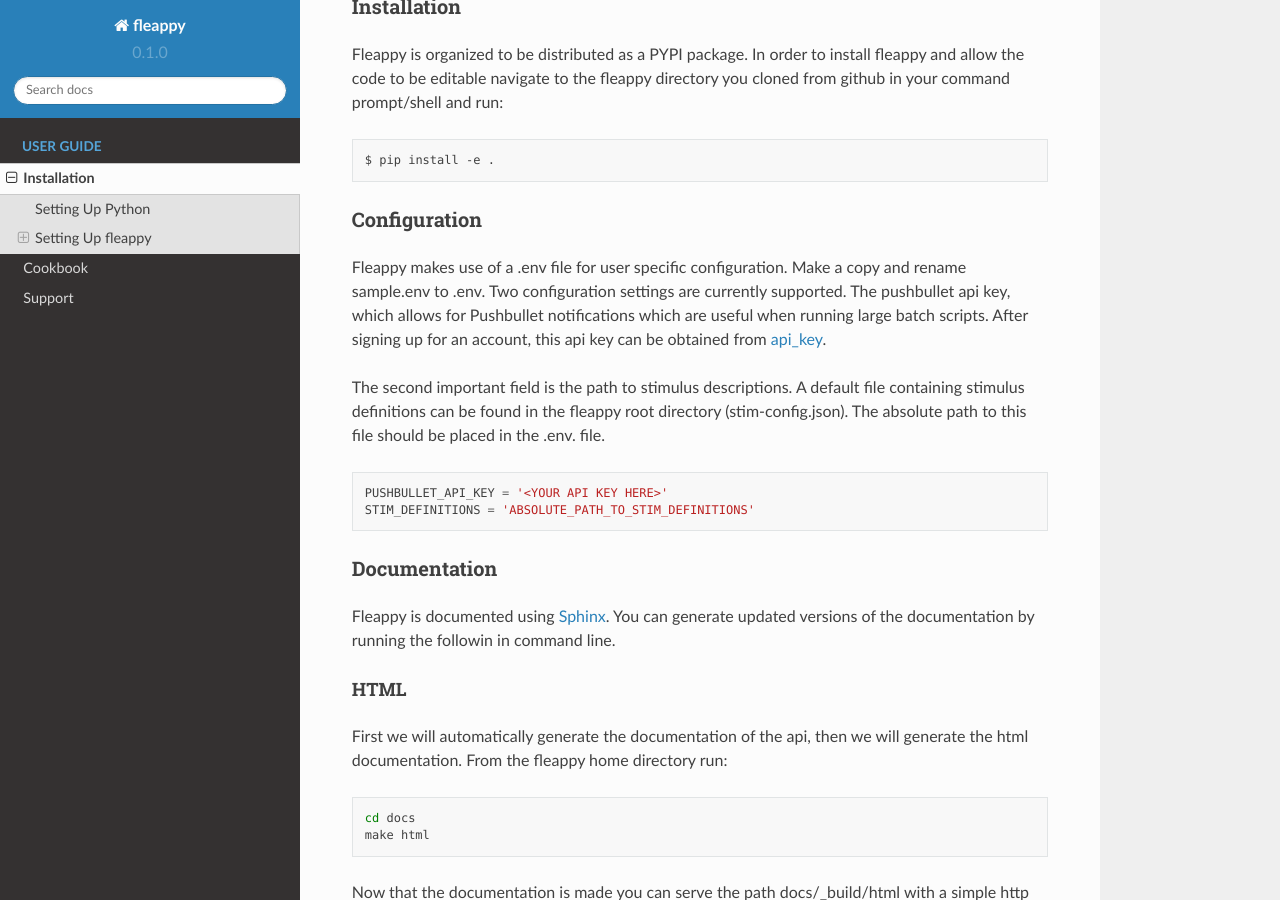
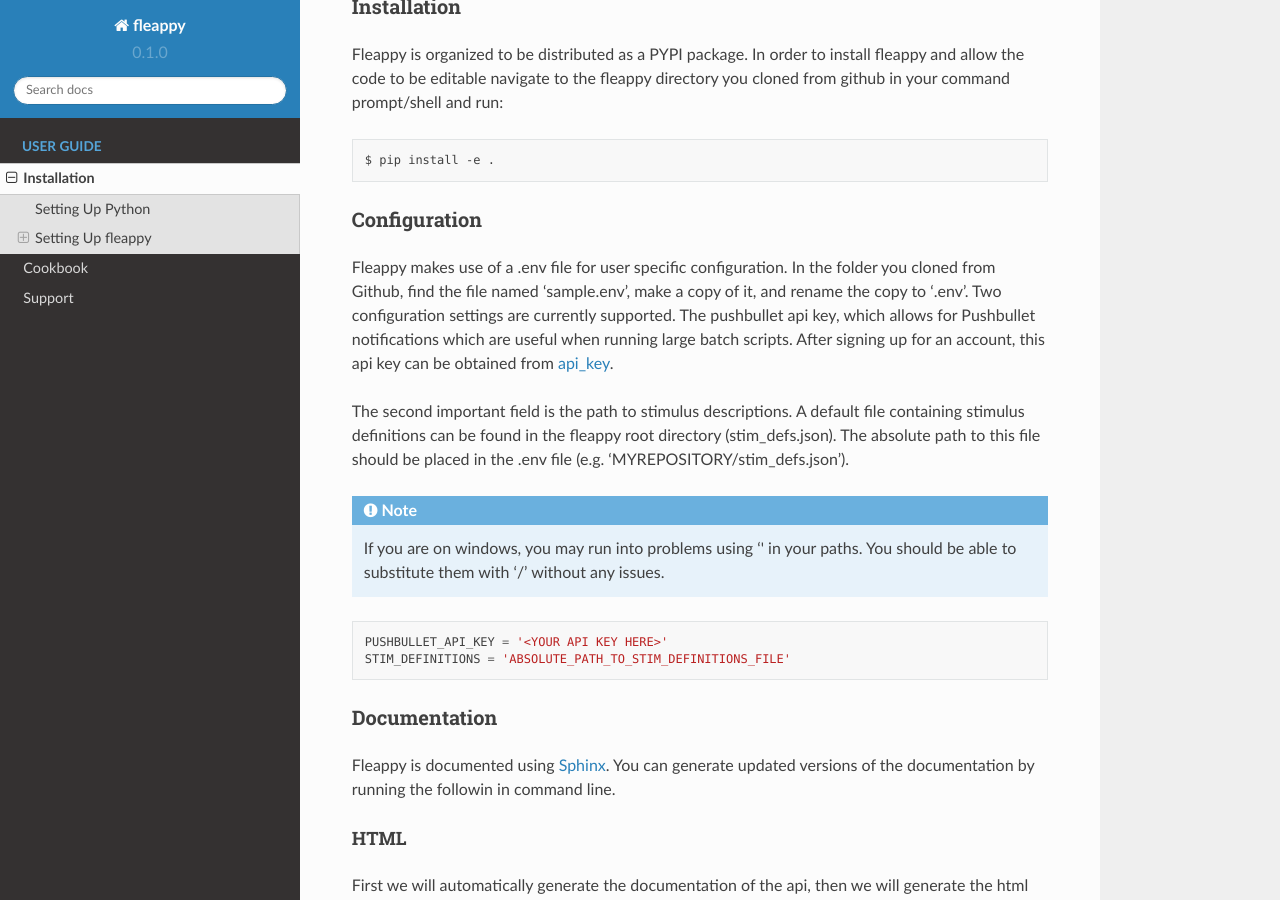
Before and after one commit to jtchang/MPFI_IC, a Sphinx documentation site: the page built from docs/install.rst, in a window 1280 px wide and 900 px high, scrolled down 1645 px. Built offline with Sphinx 7.4.7 and the Read the Docs theme 2.0.0, drawn with Linux system fonts in a browser that asks for light colours; pages that are not in the unit, such as notebooks, are missing from menus.

Commit message:
Added example path to be used for stim defs

```diff
--- a/docs/install.rst
+++ b/docs/install.rst
@@ -65,14 +65,18 @@ Fleappy is organized to be distributed as a PYPI package. In order to install fl
 Configuration
 -------------
 
-Fleappy makes use of a .env file for user specific configuration. Make a copy and rename sample.env to .env. Two configuration settings are currently supported. The pushbullet api key, which allows for Pushbullet notifications which are useful when running large batch scripts. After signing up for an account, this api key can be obtained from `api_key`_.
+Fleappy makes use of a .env file for user specific configuration. In the folder you cloned from Github, find the file named 'sample.env', make a copy of it, and rename the copy to '.env'. Two configuration settings are currently supported. The pushbullet api key, which allows for Pushbullet notifications which are useful when running large batch scripts. After signing up for an account, this api key can be obtained from `api_key`_.
 
-The second important field is the path to stimulus descriptions. A default file containing stimulus definitions can be found in the fleappy root directory (stim-config.json). The absolute path to this file should be placed in the .env. file.
+The second important field is the path to stimulus descriptions. A default file containing stimulus definitions can be found in the fleappy root directory (stim_defs.json). The absolute path to this file should be placed in the .env file (e.g. 'MYREPOSITORY/stim_defs.json').
+
+.. Note::
+
+    If you are on windows, you may run into problems using '\' in your paths. You should be able to substitute them with '/' without any issues.
 
 .. code-block:: python
 
     PUSHBULLET_API_KEY = '<YOUR API KEY HERE>'
-    STIM_DEFINITIONS = 'ABSOLUTE_PATH_TO_STIM_DEFINITIONS'
+    STIM_DEFINITIONS = 'ABSOLUTE_PATH_TO_STIM_DEFINITIONS_FILE'
 
 
 Documentation
```
